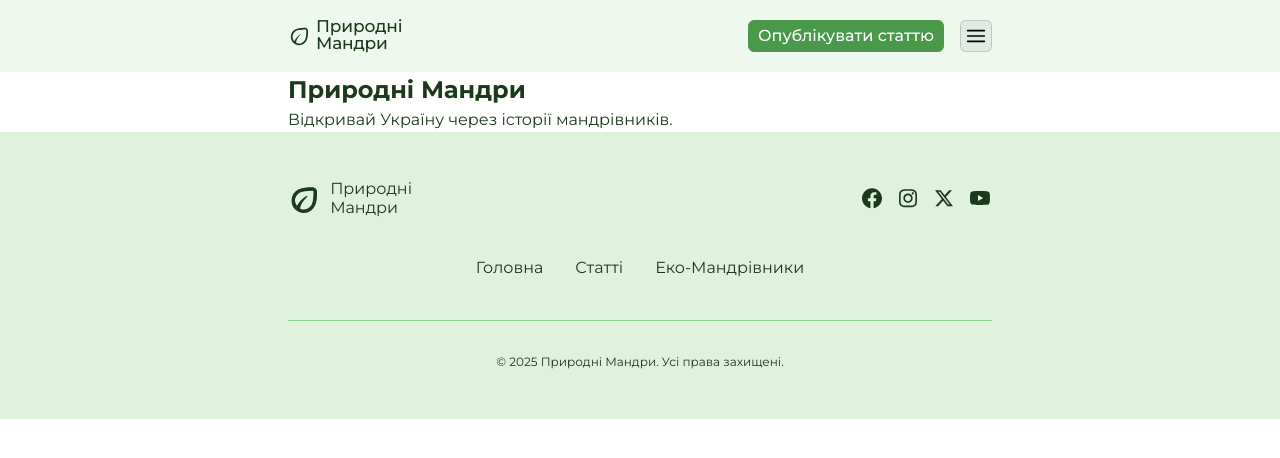
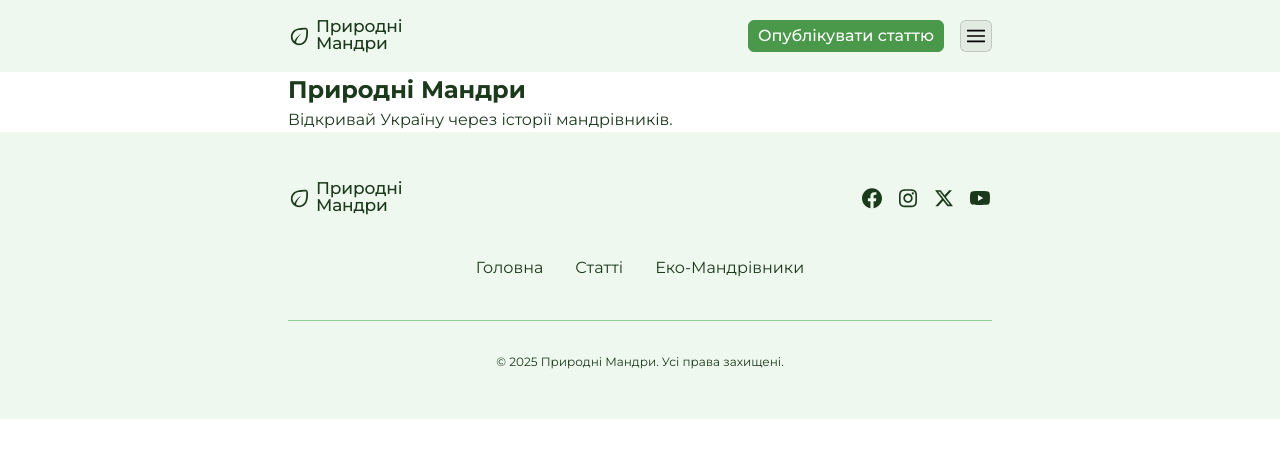
Before and after one commit to YshTi/project-TerraCode_FE, a Next.js app: page / in a window 1280 px wide. Shown: the top 458 px of the page. Built offline with nearby package versions, Linux system fonts and the light colour scheme.

Commit message:
Update footer logo and styles

```diff
--- a/src/components/footer/footer.module.css
+++ b/src/components/footer/footer.module.css
@@ -1,5 +1,5 @@
 .footer {
-    background-color: var(--color-green-100);
+    background-color: var(--color-green-50);
 }
 
 .container {
@@ -16,33 +16,12 @@
     gap: 40px;
 }
 
-/* LOGO */
-
 .logoLink {
     display: flex;
     align-items: center;
-    gap: 8px;
     width: 124px;
     height: 36px;
-    color: var(--color-green-900);
-    text-decoration: none;
 }
-
-.logoIcon {
-    width: 36px;
-    height: 36px;
-    fill: currentColor;
-    stroke: currentColor;
-}
-
-.logoText {
-    font-size: 16px;
-    line-height: 1.2;
-    font-weight: 400;
-    color: currentColor;
-}
-
-/* SOCIAL */
 
 .socialContainer {
     display: flex;
@@ -72,8 +51,6 @@
     fill: currentColor;
 }
 
-/* NAV */
-
 .navigation {
     display: flex;
     flex-direction: column;
@@ -83,28 +60,35 @@
 
 .navLink {
     padding: 8px 0;
+
     color: var(--color-green-900);
+
     font-size: 16px;
     line-height: 1.5;
+
     text-decoration: none;
     transition: color 250ms ease;
 }
 
 .hr {
     width: 100%;
-    height: 0;
     margin: 24px 0 0;
+
     border: none;
     border-top: 1px solid var(--color-green-300);
 }
 
 .copyRight {
     margin-top: 32px;
+
     color: var(--color-green-900);
+
     font-size: 12px;
     line-height: 1.5;
+
     text-align: center;
 }
+
 
 /* TABLET */
 
@@ -116,10 +100,12 @@
 
     .linksContainer {
         display: grid;
+
         grid-template-columns: 124px 1fr;
         grid-template-areas:
             'logo social'
             'nav nav';
+
         row-gap: 32px;
     }
 
@@ -140,8 +126,10 @@
 
     .navigation {
         grid-area: nav;
+
         flex-direction: row;
         justify-content: center;
+
         gap: 32px;
     }
 
@@ -149,6 +137,7 @@
         margin-top: 32px;
     }
 }
+
 
 /* DESKTOP */
 
@@ -161,9 +150,9 @@
     .linksContainer {
         display: flex;
         flex-direction: row;
+
+        align-items: center;
         justify-content: space-between;
-        align-items: center;
-        gap: 0;
     }
 
     .navigation {
--- a/src/components/footer/footer.tsx
+++ b/src/components/footer/footer.tsx
@@ -1,49 +1,62 @@
 import Link from 'next/link';
+
+import { AuthHeader } from '@/components/auth-header/auth-header';
+import { SpriteIcon } from '@/components/sprite-icon/sprite-icon';
+
 import css from './footer.module.css';
-import { SpriteIcon } from '@/components/sprite-icon/sprite-icon';
 
 export const Footer = () => {
   return (
     <footer className={css.footer}>
       <div className={css.container}>
         <div className={css.linksContainer}>
-
-          <Link
-            href="/"
-            className={css.logoLink}
-            aria-label="Природні Мандри — на головну"
-          >
-            <SpriteIcon
-              id="icon-eco"
-              width={24}
-              height={24}
-              className={css.logoIcon}
-            />
-
-            <span className={css.logoText}>
-              Природні <br /> Мандри
-            </span>
-          </Link>
+          <div className={css.logoLink}>
+            <AuthHeader />
+          </div>
 
           <div className={css.socialContainer}>
-            <a href="https://www.facebook.com/" className={css.link}>
+            <a
+              href="https://www.facebook.com/"
+              className={css.link}
+              aria-label="Ми на Facebook"
+              target="_blank"
+              rel="noopener noreferrer"
+            >
               <SpriteIcon id="icon-Facebook" className={css.socialLink} />
             </a>
 
-            <a href="https://www.instagram.com/" className={css.link}>
+            <a
+              href="https://www.instagram.com/"
+              className={css.link}
+              aria-label="Ми на Instagram"
+              target="_blank"
+              rel="noopener noreferrer"
+            >
               <SpriteIcon id="icon-Instagram" className={css.socialLink} />
             </a>
 
-            <a href="https://x.com/" className={css.link}>
+            <a
+              href="https://x.com/"
+              className={css.link}
+              aria-label="Ми на X"
+              target="_blank"
+              rel="noopener noreferrer"
+            >
               <SpriteIcon id="icon-X" className={css.socialLink} />
             </a>
 
-            <a href="https://www.youtube.com/" className={css.link}>
+            <a
+              href="https://www.youtube.com/"
+              className={css.link}
+              aria-label="Ми на YouTube"
+              target="_blank"
+              rel="noopener noreferrer"
+            >
               <SpriteIcon id="icon-Youtube" className={css.socialLink} />
             </a>
           </div>
 
-          <nav className={css.navigation}>
+          <nav className={css.navigation} aria-label="Навігація сайтом">
             <Link href="/" className={css.navLink}>
               Головна
             </Link>
@@ -56,7 +69,6 @@ export const Footer = () => {
               Еко-Мандрівники
             </Link>
           </nav>
-
         </div>
 
         <hr className={css.hr} />
@@ -64,7 +76,6 @@ export const Footer = () => {
         <p className={css.copyRight}>
           © 2025 Природні Мандри. Усі права захищені.
         </p>
-
       </div>
     </footer>
   );
```
